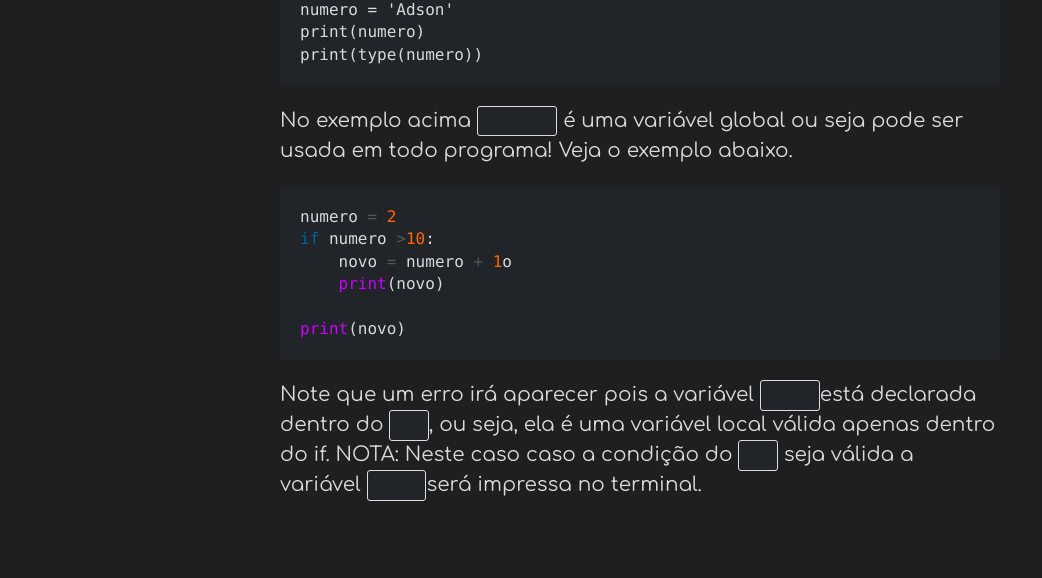
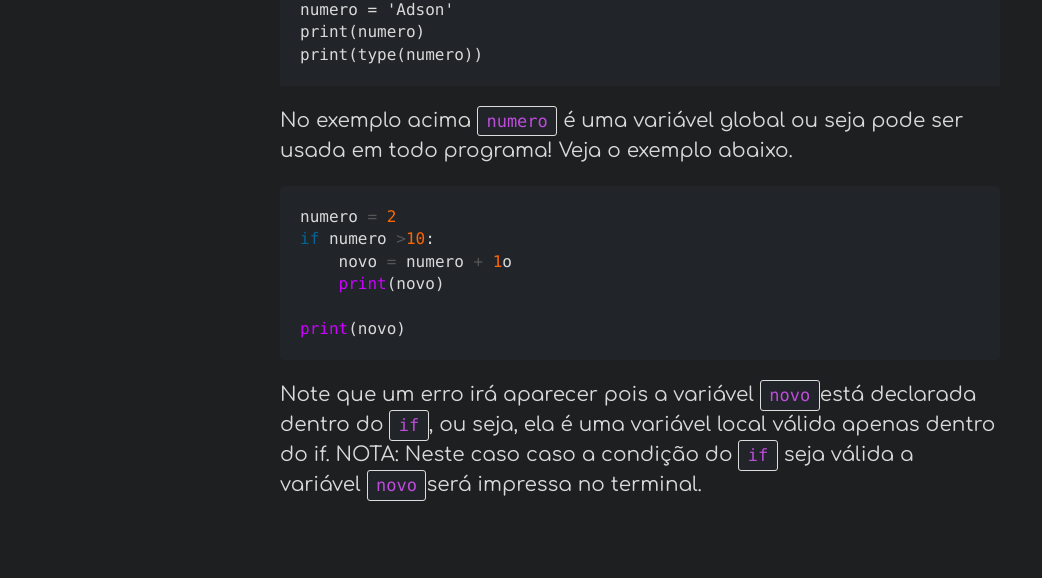
Before and after one commit to AdsonBatista/AdsonBatista.github.io, a Jekyll site: the page built from _posts/Python/2019-04-15-escopo-de-variavel.md, in a window 1280 px wide. Shown: the part 823-1401 px from the top of the page, without its empty margins (0-1042 px from the left). Built offline with Jekyll 4.4.1, drawn with Linux system fonts in a browser that asks for light colours; our own code applies the rules of GitHub Pages for plain Markdown files.

Commit message:
codeinlinetest

```diff
--- a/public/css/poole.css
+++ b/public/css/poole.css
@@ -158,7 +158,7 @@ pre {
 code {
   padding: .25em .5em;
   font-size: 85%;
-  color: #212529;
+  color: #be4bdb;;
   border: 1px solid #ddd;
   border-radius: 3px;
 }
```
